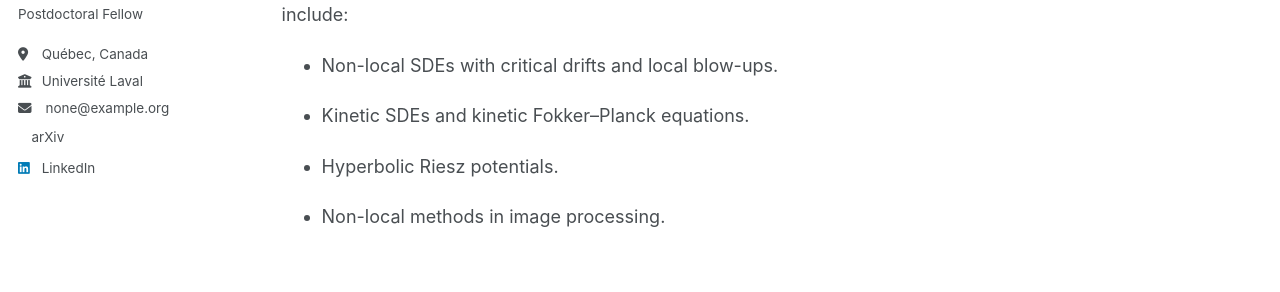
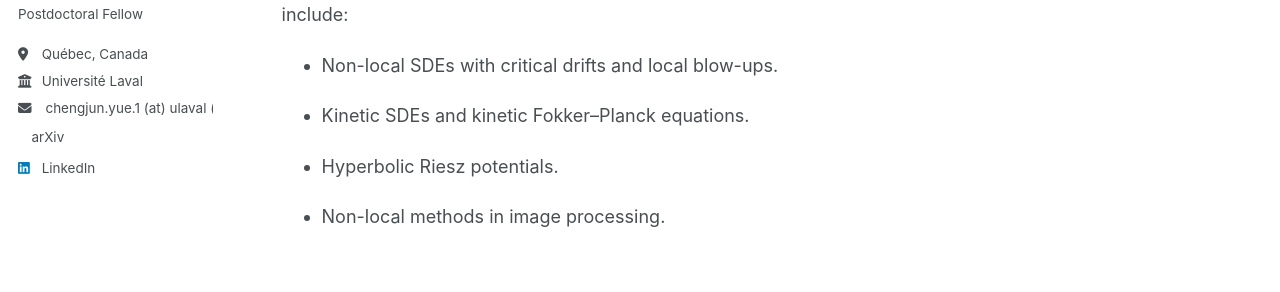
Before and after one commit to ccccyue/ccccyue.github.io, a Jekyll site: the page built from _pages/about.md, in a window 1280 px wide. Shown: the part 335-627 px from the top of the page. Built offline with Jekyll 4.4.1, drawn with Linux system fonts in a browser that asks for light colours; a style sheet for code colours, icons or effects is not loaded.

Commit message:
Update _config.yml

```diff
--- a/_config.yml
+++ b/_config.yml
@@ -30,7 +30,7 @@ author:
   location         : "Québec, Canada"
   employer         : "Université Laval"
   uri              : # URL
-  email            : "none@example.org"
+  email            : "chengjun.yue.1 (at) ulaval (dot) ca"
 
   # Academic websites
   academia         : # URL
```
